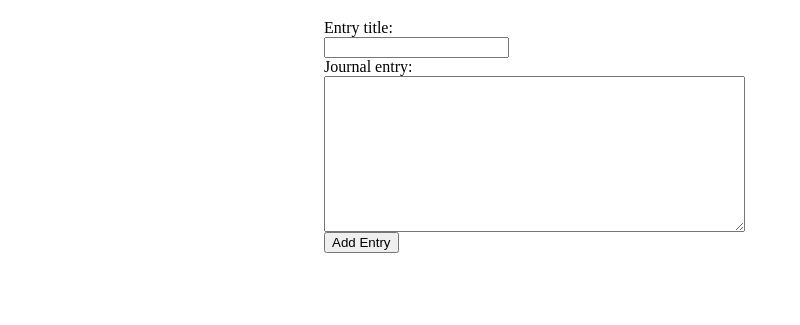
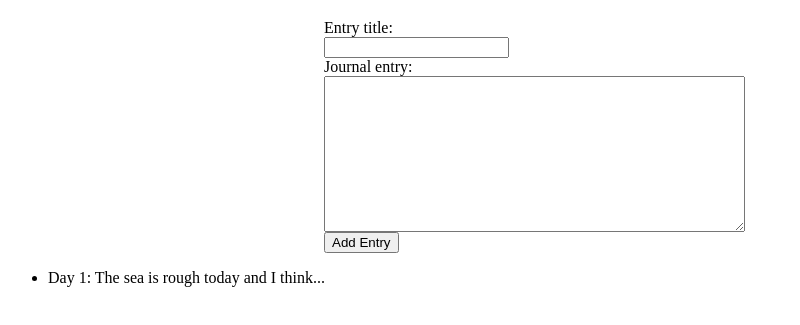
Before and after one commit to emmalgs/journal, a website built with webpack: page src/index.html in a window 1280 px wide. Shown: the part 61-386 px from the top of the page, without its empty margins (0-800 px from the left). Built offline with nearby package versions, Linux system fonts and the light colour scheme.

Commit message:
function to display log entries by title and teaser

```diff
--- a/src/index.html
+++ b/src/index.html
@@ -17,5 +17,6 @@
       <button type="submit">Add Entry</button>
     </div>
   </form>
+  <div id="entries"></div>
 </body>
 </html>
--- a/src/index.js
+++ b/src/index.js
@@ -2,16 +2,25 @@ import './css/styles.css';
 import { Entry } from './journal.js';
 import { Log } from './journal.js';
 
+let log = new Log();
 const title = "Day 1";
 const body = "The sea is rough today and I think I may puke.";
 let entry = new Entry(title, body);
 entry.vowelsAndConsonants();
-
-let log = new Log();
 log.addEntry(entry);
 
-document.getElementById("test-output").innerText = `${log.entries[1].title}: ${log.entries[1].body}
-  word Count = ${log.entries[1].wordCount()}
-  vowels = ${log.entries[1].vowels}
-  consonants = ${log.entries[1].consonants}
-  Teaser: ${log.entries[1].getTeaser()}`;
+function listEntries(logEntriesToDisplay) {
+  let entriesDiv = document.querySelector("div#entries");
+  entriesDiv.innerText = null;
+  const ul = document.createElement("ul");
+  Object.keys(logEntriesToDisplay.entries).forEach(function(key) {
+    const entry = logEntriesToDisplay.findEntry(key);
+    const li = document.createElement("li");
+    li.innerText = `${entry.title}: ${entry.getTeaser()}`;
+    li.setAttribute("id", entry.id);
+    ul.append(li);
+  });
+  entriesDiv.append(ul);
+}
+
+listEntries(log);
--- a/src/journal.js
+++ b/src/journal.js
@@ -9,7 +9,15 @@ Log.prototype.assignEntryId = function() {
 };
 
 Log.prototype.addEntry = function(entry) {
-  this.entries[this.assignEntryId()] = entry;
+  entry.id = this.assignEntryId();
+  this.entries[entry.id] = entry;
+};
+
+Log.prototype.findEntry = function(id) {
+  if (this.entries[id] !== undefined) {
+    return this.entries[id];
+  }
+  return false;
 };
 
 export function Entry(title, body) {
@@ -43,7 +51,7 @@ Entry.prototype.getTeaser = function() {
   const textArray = teaser.split(" ");
   if (textArray.length > 8) {
     const shortTeaser = textArray.slice(0, 8);
-    return shortTeaser.join(' ') + '...'
+    return shortTeaser.join(' ') + '...';
   } else {
     return teaser + '...';
   }
```
